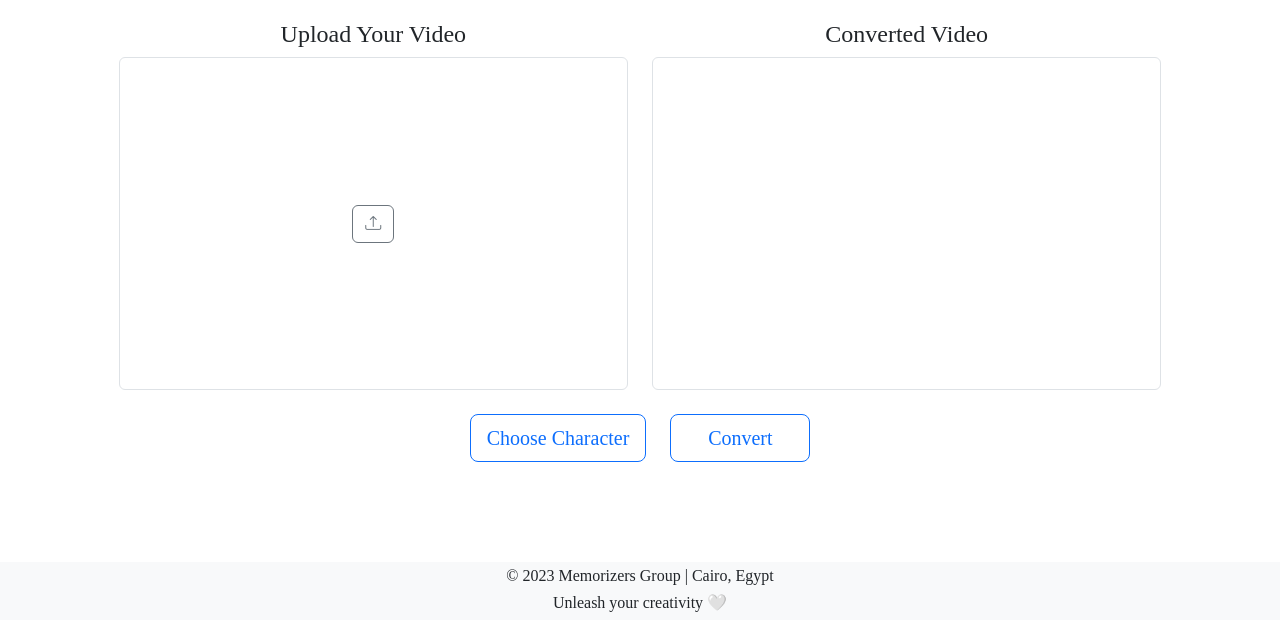
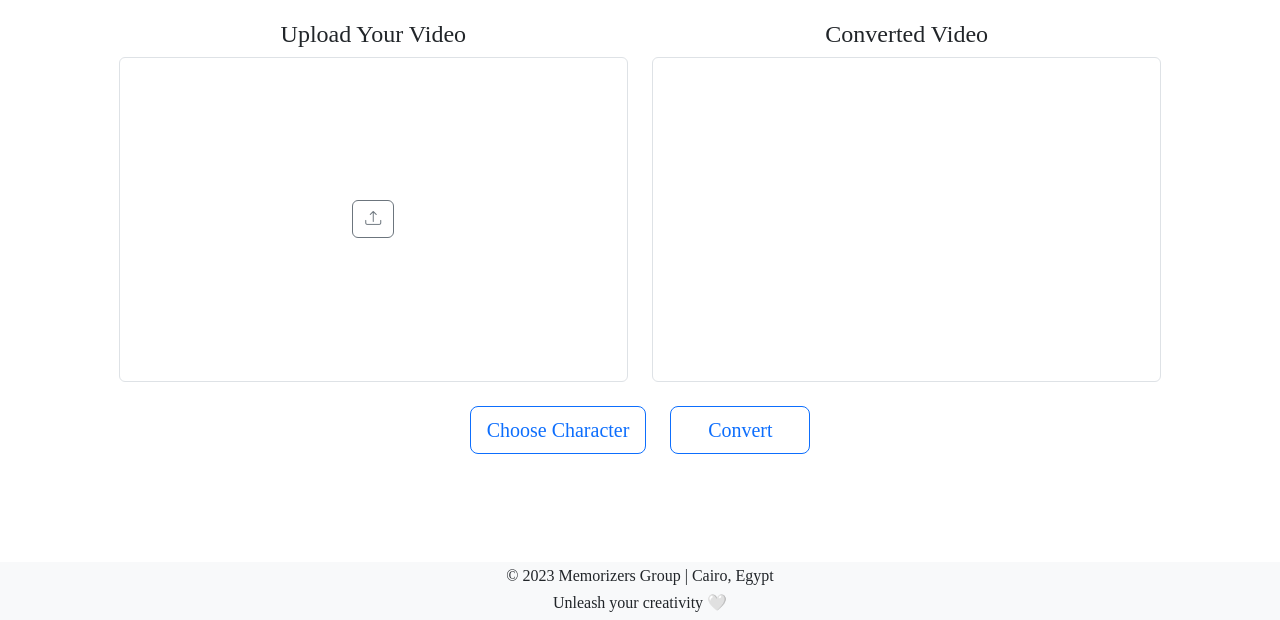
Before and after one commit to Seif-eldinK/Graduation-Project, a Django app: page /video_generation in a window 1280 px wide. Shown: the part 180-800 px from the top of the page. Run offline with Django 4.2, Linux system fonts and the light colour scheme; some libraries are stand-ins or nearby versions.

Commit message:
Fix height

```diff
--- a/templates/image_generation/index.html
+++ b/templates/image_generation/index.html
@@ -22,7 +22,7 @@
                     The Generated Image
                 </label>
                 <div class="position-relative">
-                    <div class="form-control d-flex justify-content-center container" style="height: 333.6px">
+                    <div class="form-control d-flex justify-content-center container" style="height: 325px">
                         <img id="generated-image" class="h-100" src="" alt="" style="display: none;">
                     </div>
                     <div class="position-absolute top-0 end-0 p-2">
--- a/templates/video_generation/index.html
+++ b/templates/video_generation/index.html
@@ -9,7 +9,7 @@
                     Upload Your Video
                 </label>
                 <div class="position-relative">
-                    <div class="form-control container" style="height: 333.6px">
+                    <div class="form-control container" style="height: 325px">
                         <video id="uploaded-video" class="w-100" controls style="display: none;">
                             Your browser does not support HTML video.
                         </video>
@@ -29,7 +29,7 @@
                     Converted Video
                 </label>
                 <div class="position-relative">
-                    <div class="form-control container" style="height: 333.6px">
+                    <div class="form-control container" style="height: 325px">
                         <video id="generated-video" class="w-100" controls style="display: none; height: 300px">
                             Your browser does not support HTML video.
                         </video>
```
